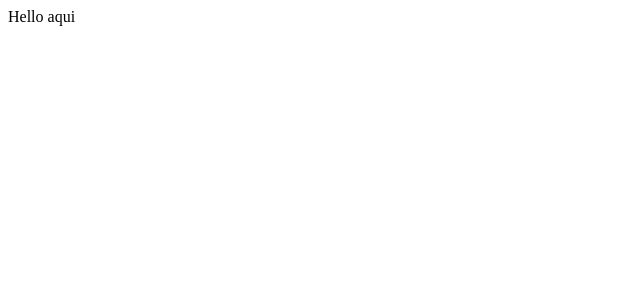
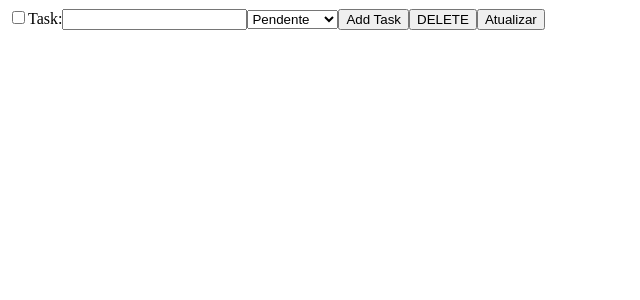
Before and after one commit to leo2903lan/toDoList-Ebytr, a React (Create React App) app in the folder frontend/todolist-ebtry/: page / in a window 1280 px wide. Shown: the top 300 px of the page, without its empty margins (0-640 px from the left). Built offline with nearby package versions, Linux system fonts and the light colour scheme.

Commit message:
estrutura base dos inputs necessários para capturas as tasks e sua situação de conclusão

```diff
--- a/frontend/todolist-ebtry/src/App.tsx
+++ b/frontend/todolist-ebtry/src/App.tsx
@@ -1,9 +1,10 @@
 import React from 'react';
+import Input from './components/Input';
 
 function App() {
   return (
     <>
-      <span>Hello aqui</span>
+      <Input />
     </>
   );
 }
--- /dev/null
+++ b/frontend/todolist-ebtry/src/components/Input.tsx
@@ -0,0 +1,23 @@
+import React from 'react'
+
+function Input() {
+  return (
+    <form>
+      <input type="checkbox" />
+    <label>
+      Task:
+      <input type="text" name="name" />
+    </label>
+    <select>
+      <option selected value="pendente">Pendente</option>
+      <option value="andamento">Andamento</option>
+      <option value="pronto">Pronto</option>
+    </select>
+    <button type="submit" value="Add" >Add Task</button>
+    <button type="submit" value="DELETE" >DELETE</button>
+    <button type="submit" value="Atualizar" >Atualizar</button>
+  </form>
+  )
+}
+
+export default Input
```
